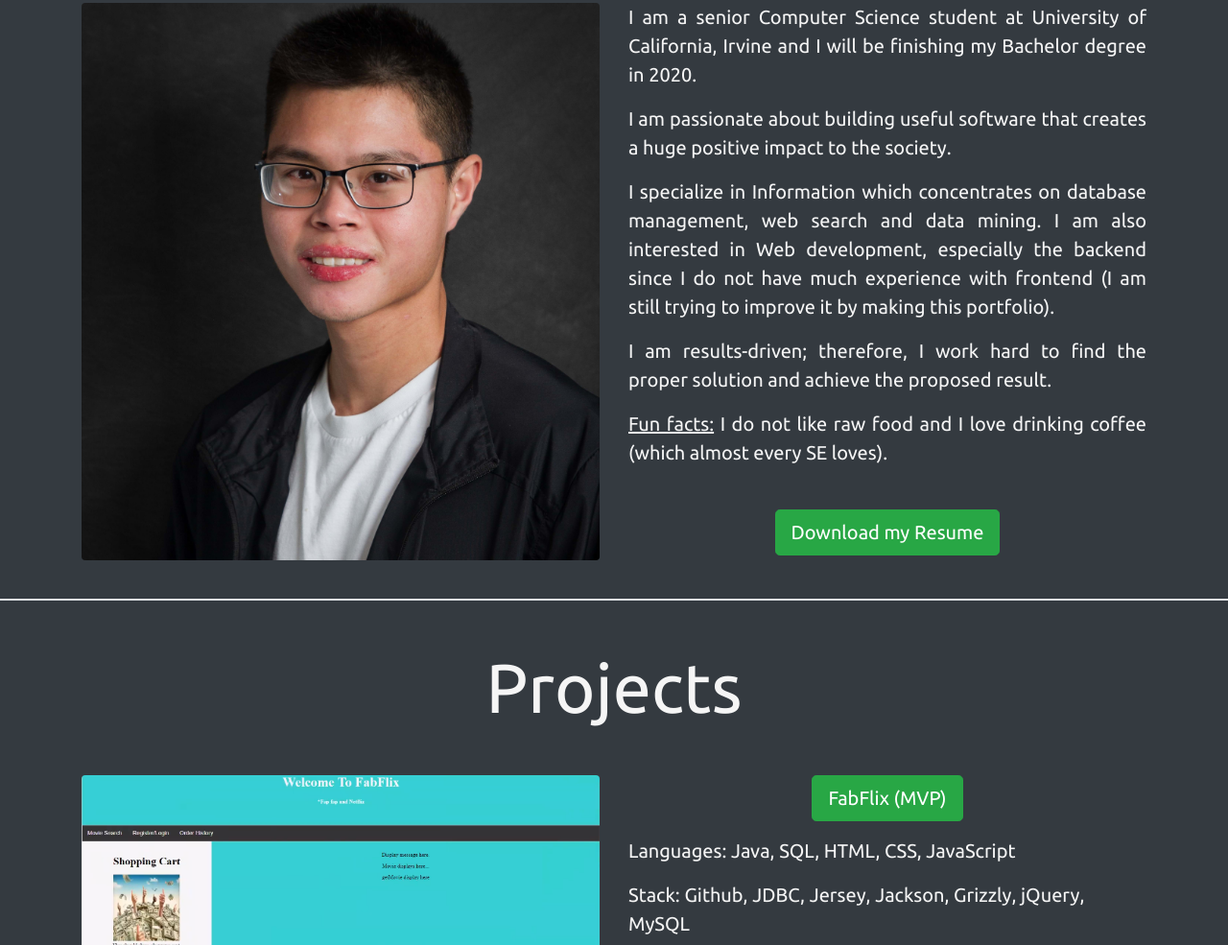
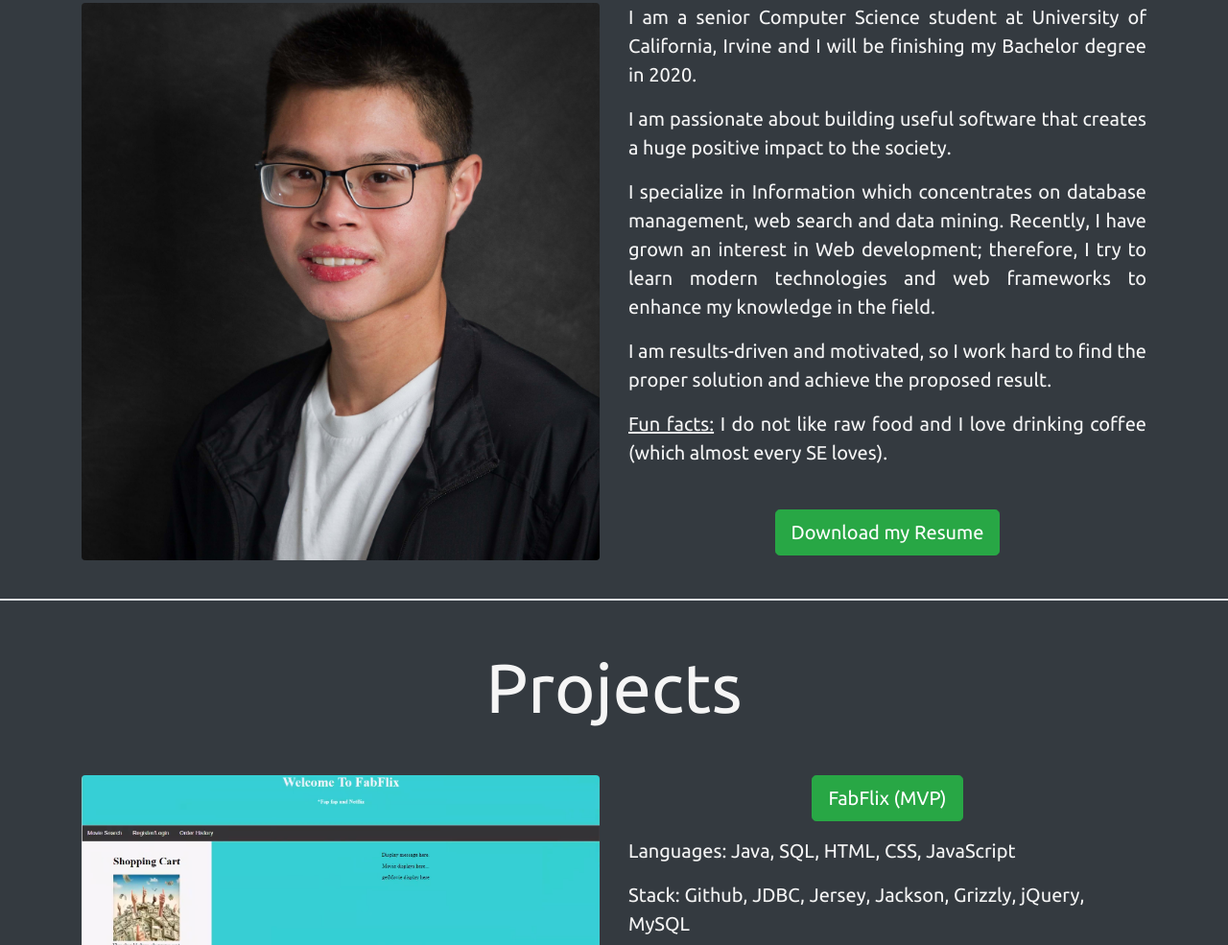
Before and after one commit to emmohac/AdvancedPS, a website: page index.html in a window 1280 px wide. Shown: the part 979-1964 px from the top of the page at 96% size. Drawn offline with nearby package versions, Linux system fonts and the light colour scheme.

Commit message:
Some modification

```diff
--- a/index.html
+++ b/index.html
@@ -84,10 +84,9 @@
                         to the society.</p>
                     <p class="lead text-justify">I specialize in Information which concentrates on database management,
                         web
-                        search and data mining. I am also interested in Web development, especially the backend since I
-                        do not have much experience with frontend (I am still trying to improve it by making this
-                        portfolio).</p>
-                    <p class="lead text-justify">I am results-driven; therefore, I work hard to find the proper solution
+                        search and data mining. Recently, I have grown an interest in Web development; therefore, I try to
+                        learn modern technologies and web frameworks to enhance my knowledge in the field.</p>
+                    <p class="lead text-justify">I am results-driven and motivated, so I work hard to find the proper solution
                         and achieve
                         the proposed result.
                     </p>
```
